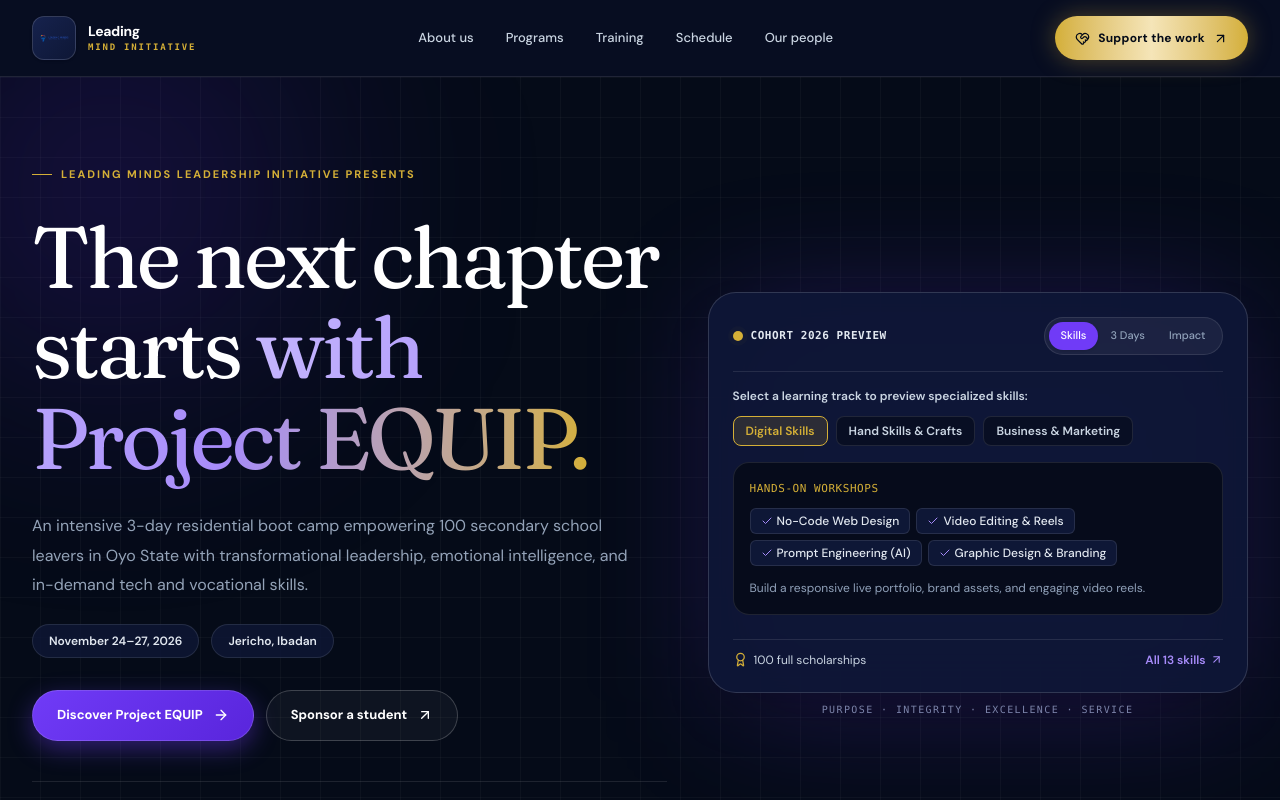
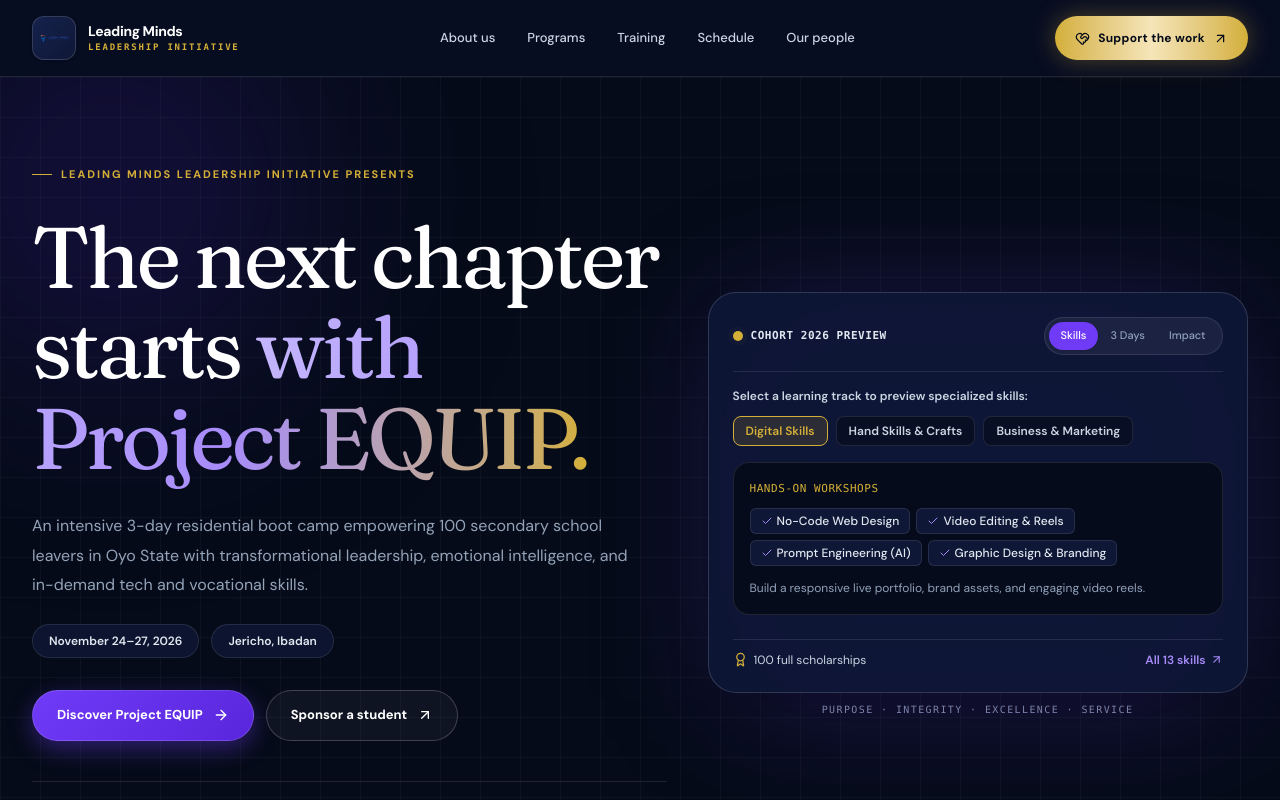
Before and after one commit to Philip-Ajayi/Equip, a Next.js app: page / in a window 1280 px wide. Shown: the top 800 px of the page. Built offline with nearby package versions, Linux system fonts and the light colour scheme.

Commit message:
Update text in site header component

```diff
--- a/components/site-header.tsx
+++ b/components/site-header.tsx
@@ -46,10 +46,10 @@ export default function SiteHeader() {
 
           <div className="leading-tight">
             <span className="block text-[14px] font-bold tracking-tight text-white group-hover:text-slate-100">
-              Leading
+              Leading Minds
             </span>
             <span className="mt-0.5 block font-mono text-[9px] font-bold uppercase tracking-[0.2em] text-[#d4af37]">
-              Mind Initiative
+              Leadership Initiative
             </span>
           </div>
         </Link>
```
